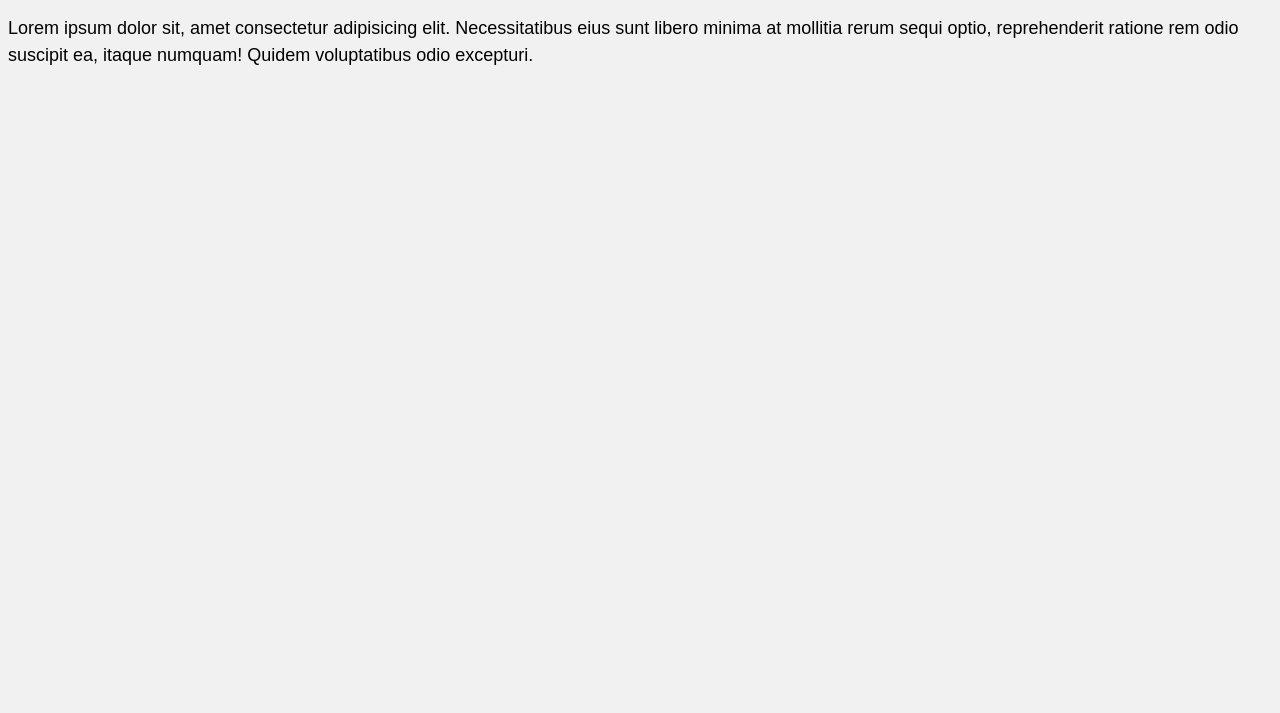
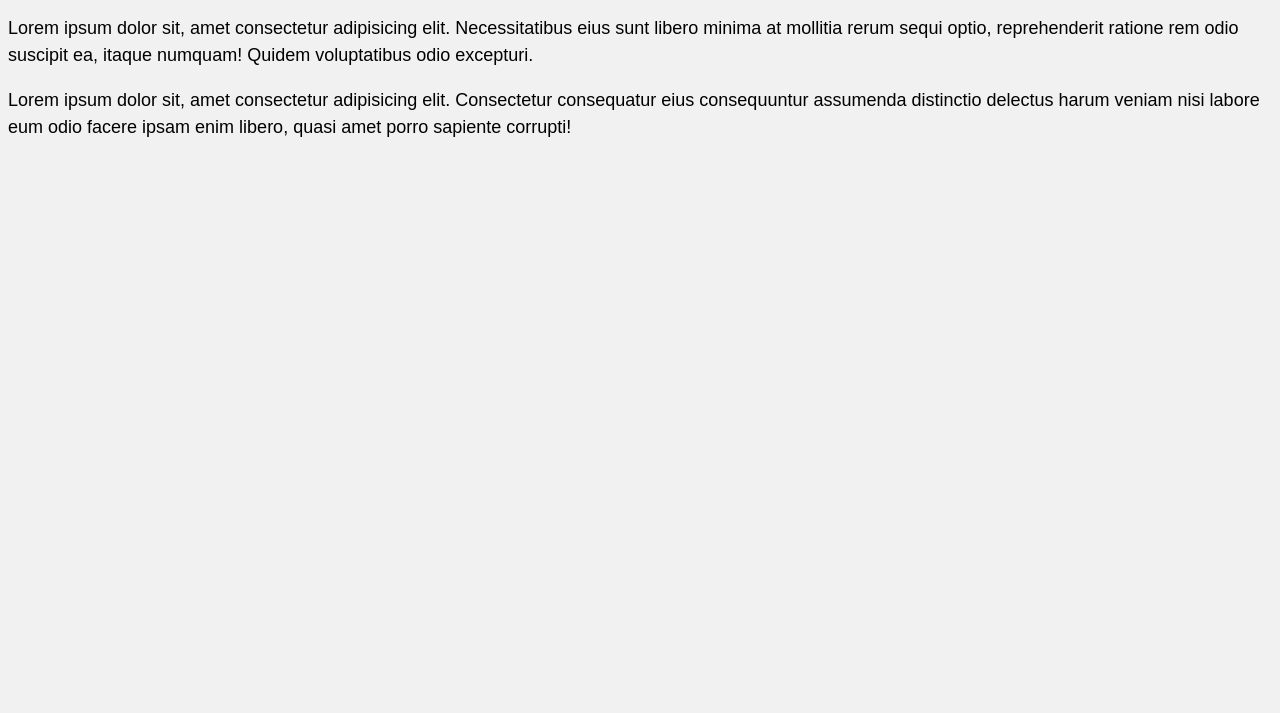
Before and after one commit to hamidmatin/Git_Tutorial_99_11, a plain HTML site: page index.html in a window 1280 px wide. Shown: the part 87-800 px from the top of the page. Drawn offline with Linux system fonts and the light colour scheme.

Commit message:
continue

```diff
--- a/index.html
+++ b/index.html
@@ -4,7 +4,7 @@
     <meta charset="UTF-8" />
     <meta name="viewport" content="width=device-width, initial-scale=1.0" />
     <title>Document</title>
-    <link rel="stylesheet" href="css/style.css">
+    <link rel="stylesheet" href="css/style.css" />
   </head>
   <body>
     <h1>Git Tutorial Sample</h1>
@@ -13,10 +13,15 @@
       minima at mollitia rerum sequi optio, reprehenderit ratione rem odio suscipit ea, itaque
       numquam! Quidem voluptatibus odio excepturi.
     </p>
+    <p>
+      Lorem ipsum dolor sit, amet consectetur adipisicing elit. Consectetur consequatur eius
+      consequuntur assumenda distinctio delectus harum veniam nisi labore eum odio facere ipsam enim
+      libero, quasi amet porro sapiente corrupti!
+    </p>
     <script>
-      document.querySelector('h1').onclick = function(){
-        this.style.color='red'
-      }
+      document.querySelector('h1').onclick = function () {
+        this.style.color = 'red';
+      };
     </script>
   </body>
 </html>
```
